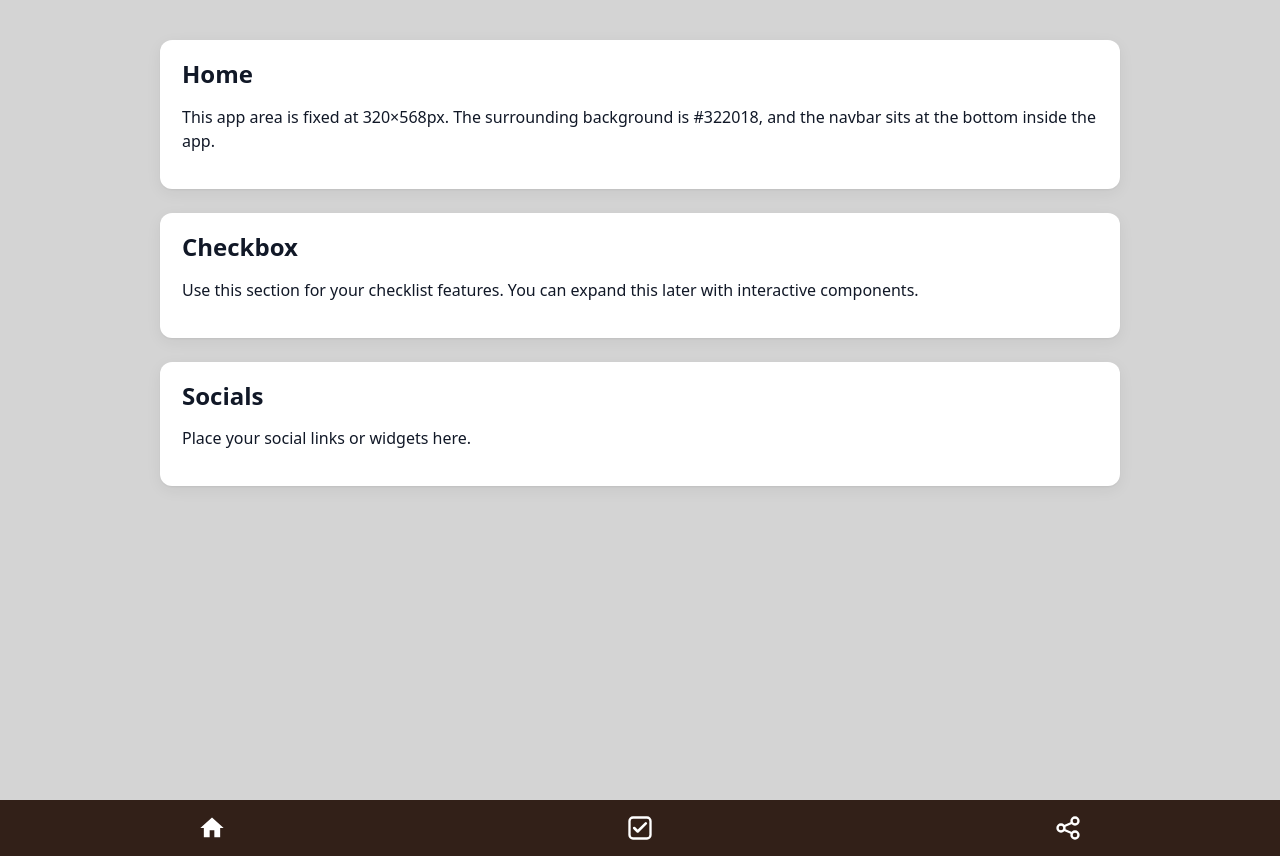
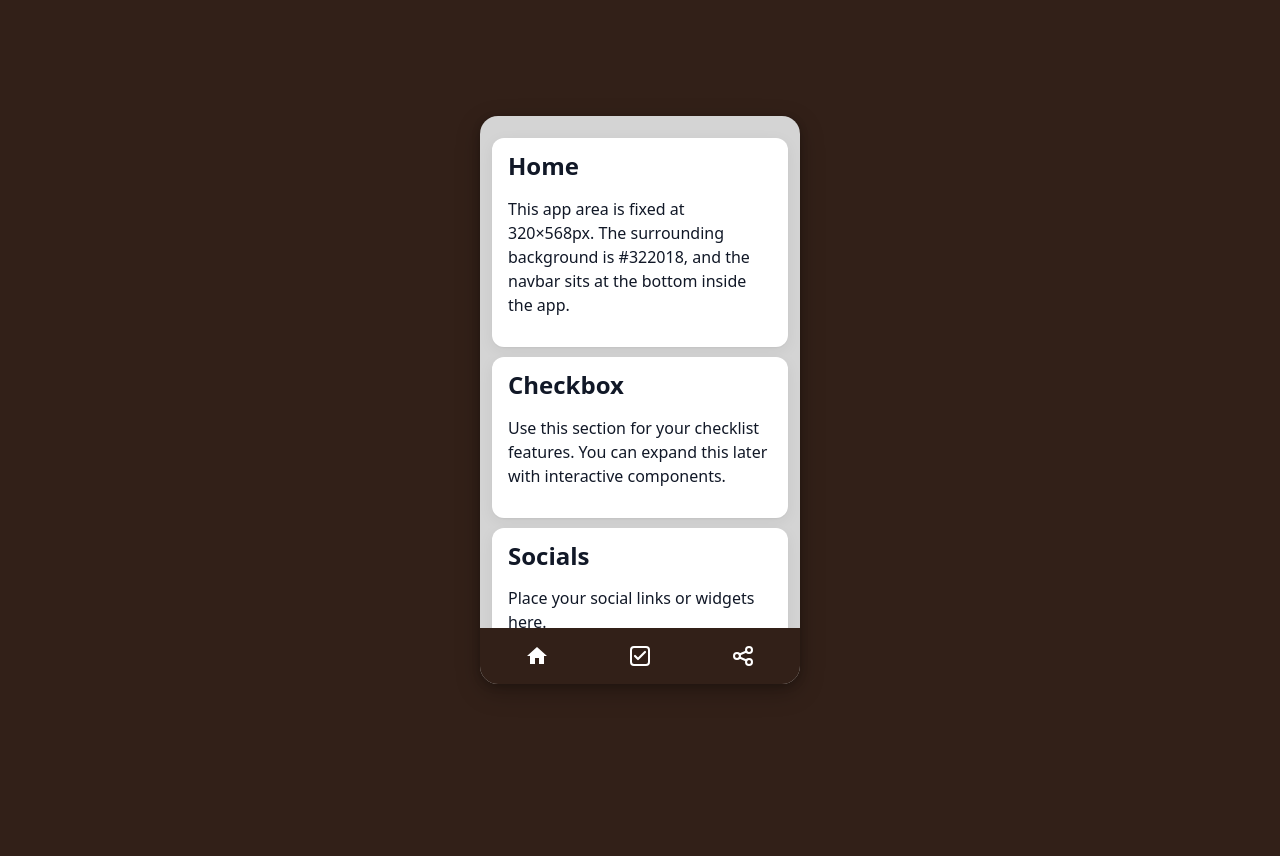
Before and after one commit to zting052/zt-ecobuddy-proto-digitalo, a plain HTML site: page index.html in a window 1280 px wide. After the commit the page ends 800 px from the top, so only its background shows below. Drawn offline with Linux system fonts and the light colour scheme.

Commit message:
Refactor styles for app layout and accessibility
Updated CSS variables for background and navigation colors. Refactored layout styles for app shell and content, and added accessibility skip link styles.

```diff
--- a/styles.css
+++ b/styles.css
@@ -1,6 +1,7 @@
 :root{
-  --bg: #D4D4D4;
-  --nav: #322018;
+  --surround: #322018; /* background behind the app content space */
+  --bg: #D4D4D4;       /* app interior background */
+  --nav: #322018;      /* navigation bar */
   --on-nav: #FFFFFF;
   --card: #FFFFFF;
   --text: #111827;
@@ -15,14 +16,104 @@ html, body { height: 100%; }
 
 body{
   margin: 0;
-  background: var(--bg);
+  background: var(--surround);
   color: var(--text);
   font-family: system-ui, -apple-system, Segoe UI, Roboto, Ubuntu, Cantarell, Noto Sans, Arial, "Apple Color Emoji", "Segoe UI Emoji";
   line-height: 1.5;
   -webkit-font-smoothing: antialiased;
   text-rendering: optimizeLegibility;
+  display: grid;
+  place-items: center;
 }
 
+/* Visually centers the fixed-size app */
+.stage{
+  width: 100%;
+  height: 100svh;
+  display: grid;
+  place-items: center;
+}
+
+/* Fixed-size app container */
+.app-shell{
+  width: 320px;
+  height: 568px;
+  background: var(--bg);
+  border-radius: 18px;
+  overflow: hidden; /* keep contents clipped within fixed area */
+  box-shadow:
+    0 8px 24px rgba(0,0,0,0.25),
+    0 2px 8px rgba(0,0,0,0.2);
+  display: grid;
+  grid-template-rows: 1fr auto; /* content grows, nav pinned to bottom */
+}
+
+/* Main scroll area within fixed-size shell */
+.app-content{
+  padding: 12px;
+  overflow: auto; /* scroll if content exceeds 320x568 minus nav */
+  -webkit-overflow-scrolling: touch;
+}
+
+.card{
+  background: var(--card);
+  color: var(--text);
+  border-radius: 12px;
+  box-shadow:
+    0 1px 2px rgba(0,0,0,0.05),
+    0 4px 16px rgba(0,0,0,0.06);
+  max-width: 100%;
+  margin: 10px 0;
+  padding: 14px 16px;
+}
+
+h1, h2{
+  margin: 0 0 8px 0;
+  line-height: 1.2;
+}
+
+/* Navbar now sits at bottom inside the fixed app area */
+.app-nav{
+  background: var(--nav);
+  color: var(--on-nav);
+}
+
+.nav-list{
+  margin: 0;
+  padding: 0 8px;
+  list-style: none;
+  display: flex;
+  align-items: center;
+  justify-content: space-around;
+  min-height: 56px;
+  gap: 4px;
+}
+
+.nav-item{
+  display: grid;
+  place-items: center;
+  width: 56px;   /* ensures tap target >= 44x44 */
+  height: 44px;
+  color: inherit;
+  text-decoration: none;
+  border-radius: 10px;
+  outline: none;
+}
+.nav-item:hover{
+  background: color-mix(in srgb, var(--on-nav) 12%, transparent);
+}
+.nav-item:focus-visible{
+  outline: 2px solid var(--focus);
+  outline-offset: 2px;
+}
+
+.icon{
+  width: 24px;
+  height: 24px;
+  display: block;
+}
+
+/* Skip link for accessibility */
 .skip-link{
   position: absolute;
   left: -9999px;
@@ -43,87 +134,6 @@ body{
   z-index: 1000;
 }
 
-.app-nav{
-  position: sticky;
-  top: 0;
-  background: var(--nav);
-  color: var(--on-nav);
-  z-index: 10;
-  padding-top: env(safe-area-inset-top);
-}
-.nav-list{
-  margin: 0;
-  padding: 0 env(safe-area-inset-left) 0 env(safe-area-inset-right);
-  list-style: none;
-  display: flex;
-  align-items: center;
-  justify-content: space-around;
-  min-height: 56px;
-  gap: 4px;
-}
-
-.nav-item{
-  display: grid;
-  place-items: center;
-  width: 56px;           /* Ensures tap target >= 44x44 */
-  height: 44px;
-  color: inherit;
-  text-decoration: none;
-  border-radius: 10px;
-  outline: none;
-}
-.nav-item:hover{
-  background: color-mix(in srgb, var(--on-nav) 12%, transparent);
-}
-.nav-item:focus-visible{
-  outline: 2px solid var(--focus);
-  outline-offset: 2px;
-}
-
-.icon{
-  width: 24px;
-  height: 24px;
-  display: block;
-}
-
-.app-content{
-  padding: 16px;
-  padding-bottom: calc(16px + env(safe-area-inset-bottom));
-  min-height: 100svh; /* Handles mobile browser UI correctly */
-}
-
-.card{
-  background: var(--card);
-  color: var(--text);
-  border-radius: 12px;
-  box-shadow:
-    0 1px 2px rgba(0,0,0,0.05),
-    0 4px 16px rgba(0,0,0,0.06);
-  max-width: 960px;
-  margin: 16px auto;
-  padding: 16px 18px;
-}
-
-h1, h2{
-  margin: 0 0 8px 0;
-  line-height: 1.2;
-}
-
-@media (min-width: 768px){
-  .nav-item{
-    width: 64px;
-    height: 48px;
-  }
-  .icon{
-    width: 28px;
-    height: 28px;
-  }
-  .card{
-    padding: 20px 22px;
-    margin: 24px auto;
-  }
-}
-
 @media (prefers-reduced-motion: reduce){
   * {
     animation: none !important;
```
